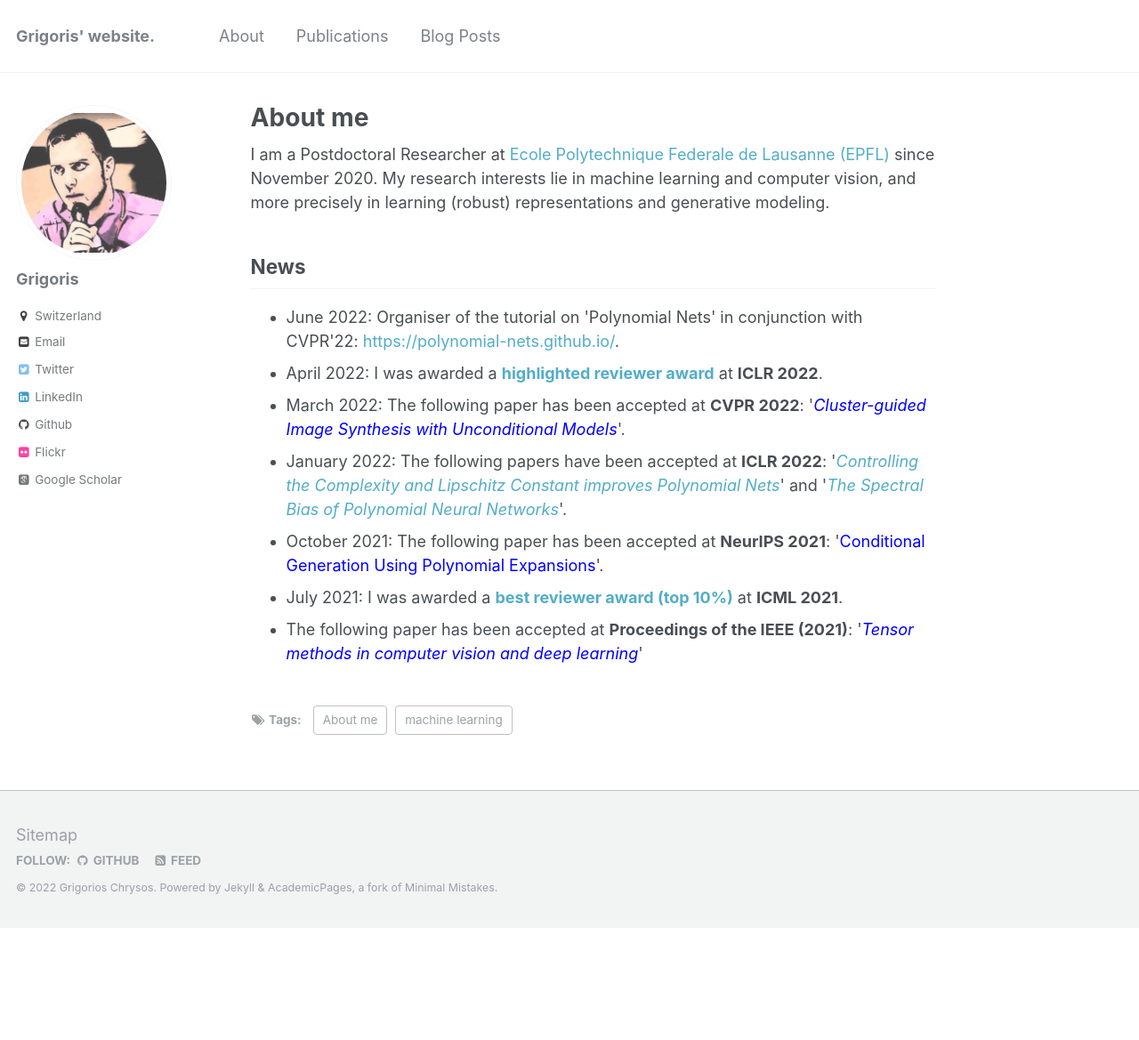
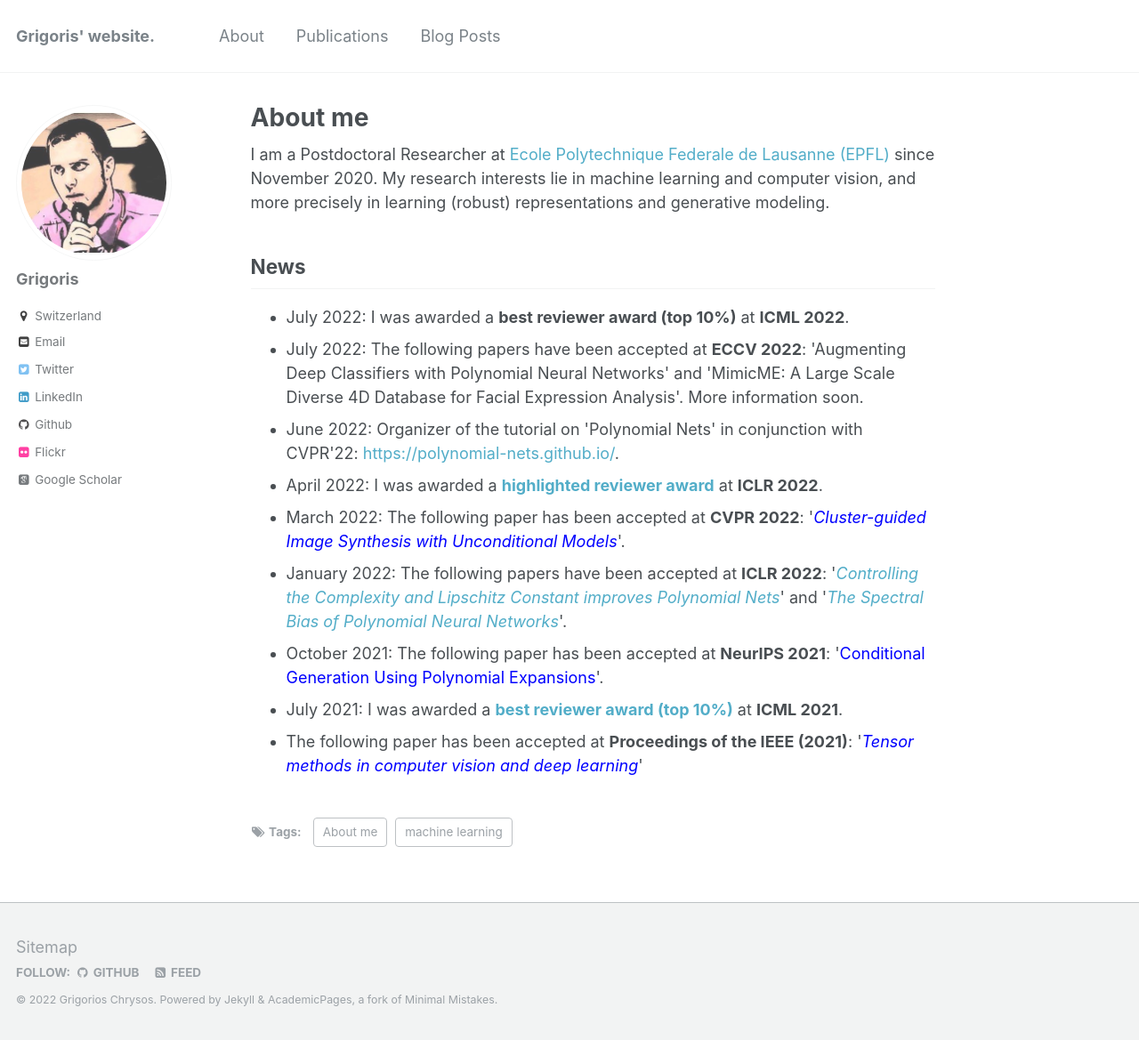
Before and after one commit to grigorisg9gr/grigorisg9gr.github.io, a Jekyll site: the page built from index.html, in a window 1280 px wide and 1169 px high. Shown: the whole window at 89% size. Built offline with Jekyll 4.4.1, drawn with Linux system fonts in a browser that asks for light colours; some web fonts are replaced.

Commit message:
Add the eccv and the icml reviewer award.

```diff
--- a/index.html
+++ b/index.html
@@ -11,7 +11,10 @@ comments: false
 
 <h2>News</h2>
 <ul>
-    <li>June 2022: Organiser of the tutorial on 'Polynomial Nets' in conjunction with CVPR'22: <a href="https://polynomial-nets.github.io/">https://polynomial-nets.github.io/</a>.
+
+    <li>July 2022: I was awarded a <strong>best reviewer award (top 10%)</strong> at <strong>ICML 2022</strong>.</li>
+    <li>July 2022: The following papers have been accepted at <strong>ECCV 2022</strong>: 'Augmenting Deep Classifiers with Polynomial Neural Networks' and 'MimicME: A Large Scale Diverse 4D Database for Facial Expression Analysis'. More information soon.</li>
+    <li>June 2022: Organizer of the tutorial on 'Polynomial Nets' in conjunction with CVPR'22: <a href="https://polynomial-nets.github.io/">https://polynomial-nets.github.io/</a>.
     <li>April 2022: I was awarded a <a href="https://iclr.cc/Conferences/2022/Reviewers"><strong>highlighted reviewer award</strong></a> at <strong>ICLR 2022</strong>.</li>
     <li>March 2022: The following paper has been accepted at <strong>CVPR 2022</strong>: '<span style="color: #0000ff;"><em>Cluster-guided Image Synthesis with Unconditional Models</em></span>'.</li>
     <li>January 2022: The following papers have been accepted at <strong>ICLR 2022</strong>: '<span style="color: #0000ff;"><em><a href="https://openreview.net/pdf?id=dQ7Cy_ndl1s">Controlling the Complexity and Lipschitz Constant improves Polynomial Nets</a></em></span>' and '<span style="color: #0000ff;"><em><a href="https://openreview.net/pdf?id=P7FLfMLTSEX">The Spectral Bias of Polynomial Neural Networks</a></em></span>'.</li>
```
